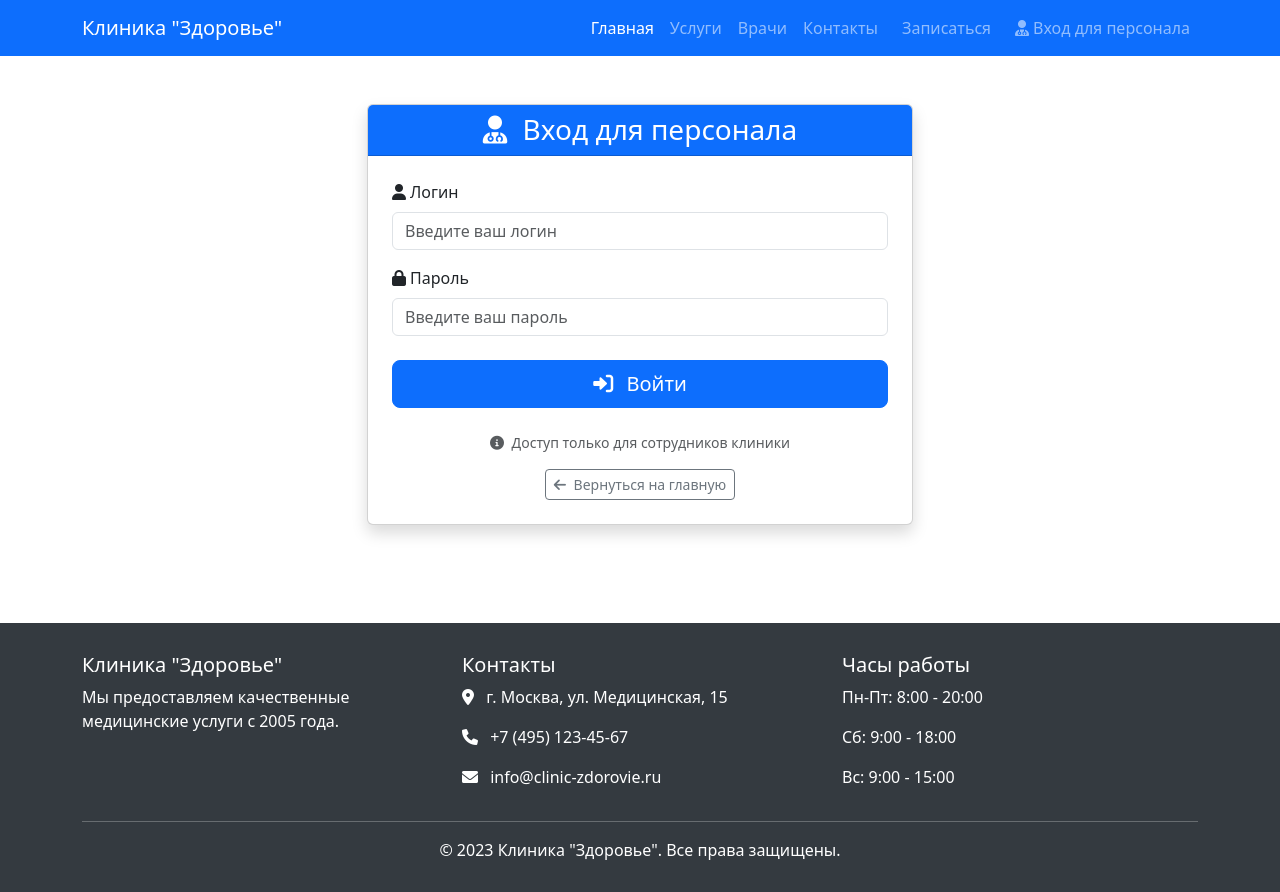
After one commit to Kirill863/diplom_clinic, a Django app: page /staff/login/ in a window 1280 px wide. The commit adds this page. Run offline with Django 5.2, Linux system fonts and the light colour scheme.

Commit message:
d_добавил вход для персонала - админа

```diff
--- a/clinic/urls.py
+++ b/clinic/urls.py
@@ -2,7 +2,7 @@ from django.contrib import admin
 from django.conf.urls.static import static
 from django.urls import path
 from clinic import settings
-from core.views import appointment_success, home, appointment_view, add_testimonial, all_testimonials
+from core.views import appointment_success, home, appointment_view, add_testimonial, all_testimonials, staff_login
 
 
 urlpatterns = [
@@ -12,6 +12,6 @@ urlpatterns = [
     path('appointment/success/', appointment_success, name='appointment_success'),
     path('testimonials/add/', add_testimonial, name='add_testimonial'),
     path('testimonials/all/', all_testimonials, name='all_testimonials'),
-
+    path('staff/login/', staff_login, name='staff_login'),
 
 ] + static(settings.MEDIA_URL, document_root=settings.MEDIA_ROOT)
--- a/core/templates/core/navbar.html
+++ b/core/templates/core/navbar.html
@@ -21,6 +21,11 @@
                 <li class="nav-item">
                     <a class="nav-link btn btn-outline-light ms-2" href="#appointment">Записаться</a>
                 </li>
+                <li class="nav-item">
+                    <a class="nav-link btn btn-light ms-2" href="{% url 'staff_login' %}">
+                        <i class="fas fa-user-md me-1"></i>Вход для персонала
+                    </a>
+                </li>
             </ul>
         </div>
     </div>
--- /dev/null
+++ b/core/templates/core/staff_login.html
@@ -0,0 +1,69 @@
+{% extends 'core/base.html' %}
+{% load static %}
+
+{% block title %}Вход для персонала - Клиника "Здоровье"{% endblock %}
+
+{% block content %}
+<div class="container py-5">
+    <div class="row justify-content-center">
+        <div class="col-lg-6 col-md-8">
+            <div class="card shadow">
+                <div class="card-header bg-primary text-white text-center">
+                    <h3 class="mb-0">
+                        <i class="fas fa-user-md me-2"></i>
+                        Вход для персонала
+                    </h3>
+                </div>
+                <div class="card-body p-4">
+                    {% if messages %}
+                        {% for message in messages %}
+                        <div class="alert alert-{{ message.tags }} alert-dismissible fade show" role="alert">
+                            {{ message }}
+                            <button type="button" class="btn-close" data-bs-dismiss="alert"></button>
+                        </div>
+                        {% endfor %}
+                    {% endif %}
+
+                    <form method="post">
+                        {% csrf_token %}
+
+                        <div class="mb-3">
+                            <label for="username" class="form-label">
+                                <i class="fas fa-user me-1"></i>Логин
+                            </label>
+                            <input type="text" class="form-control" id="username" name="username"
+                                   placeholder="Введите ваш логин" required>
+                        </div>
+
+                        <div class="mb-4">
+                            <label for="password" class="form-label">
+                                <i class="fas fa-lock me-1"></i>Пароль
+                            </label>
+                            <input type="password" class="form-control" id="password" name="password"
+                                   placeholder="Введите ваш пароль" required>
+                        </div>
+
+                        <div class="d-grid">
+                            <button type="submit" class="btn btn-primary btn-lg">
+                                <i class="fas fa-sign-in-alt me-2"></i>
+                                Войти
+                            </button>
+                        </div>
+                    </form>
+
+                    <div class="text-center mt-4">
+                        <p class="text-muted small">
+                            <i class="fas fa-info-circle me-1"></i>
+                            Доступ только для сотрудников клиники
+                        </p>
+                        <a href="{% url 'home' %}" class="btn btn-outline-secondary btn-sm">
+                            <i class="fas fa-arrow-left me-1"></i>
+                            Вернуться на главную
+                        </a>
+                    </div>
+                </div>
+            </div>
+        </div>
+    </div>
+</div>
+{% endblock %}
--- a/core/views.py
+++ b/core/views.py
@@ -2,6 +2,10 @@ from django.shortcuts import render, redirect
 from django.contrib import messages
 from .models import Service, Doctor, Testimonial, Appointment
 from .forms import AppointmentForm, TestimonialForm
+from django.contrib.auth import authenticate, login
+from django.contrib.auth.forms import AuthenticationForm
+
+
 
 def home(request):
     """Главная страница с услугами, врачами и отзывами"""
@@ -77,3 +81,27 @@ def all_testimonials(request):
         'testimonials': testimonials,
     }
     return render(request, 'core/all_testimonials.html', context)
+
+
+
+def staff_login(request):
+    """Страница входа для персонала"""
+    if request.method == 'POST':
+        form = AuthenticationForm(request, data=request.POST)
+        if form.is_valid():
+            username = form.cleaned_data.get('username')
+            password = form.cleaned_data.get('password')
+            user = authenticate(username=username, password=password)
+
+            if user is not None and user.is_staff:
+                login(request, user)
+                messages.success(request, f'Добро пожаловать, {username}!')
+                return redirect('admin:index')  # Перенаправляем в админку
+            else:
+                messages.error(request, 'Неверные учетные данные или недостаточно прав')
+        else:
+            messages.error(request, 'Пожалуйста, проверьте введенные данные')
+    else:
+        form = AuthenticationForm()
+
+    return render(request, 'core/staff_login.html', {'form': form})
```
Also changed, not shown: db.sqlite3.
